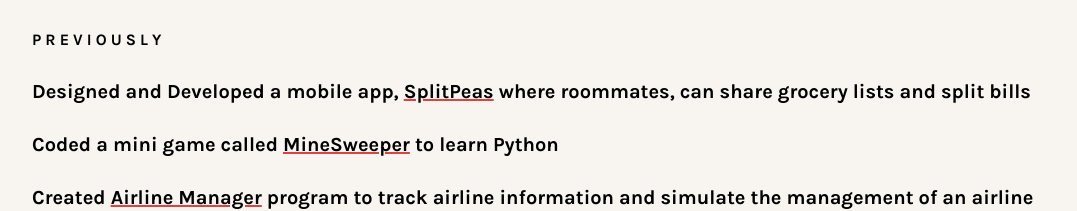
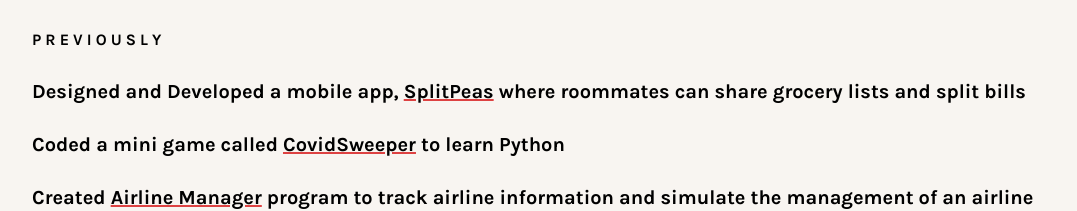
Before and after one commit to TongYinn/tongyinhan.github.io, a plain HTML site: page index.html in a window 1280 px wide. Shown: the part 391-602 px from the top of the page, without its empty margins (117-1194 px from the left). Drawn offline with Linux system fonts and the light colour scheme; a web font is replaced by a local one.

Commit message:
Add files via upload

```diff
--- a/index.html
+++ b/index.html
@@ -68,11 +68,11 @@
                 <h3>
                     Designed and Developed a mobile app,
                     <a class="company" href="https://docs.google.com/presentation/d/1FLZ6_oT7_5XPiQcvsJmupJVSP37L1eKMmwEHetty-Dg/edit?usp=sharing" target="new">SplitPeas</a>
-                    where roommates, can share grocery lists and split bills
+                    where roommates can share grocery lists and split bills
                 </h3>
                 <h3>
                     Coded a mini game called
-                    <a class="company" href="#" target="new">MineSweeper</a>
+                    <a class="company" href="https://github.com/TongYinn" target="new">CovidSweeper</a>
                     to learn Python
                 </h3>
                 <h3>
```
Also changed, not shown: about.html (+1 -1 lines).
